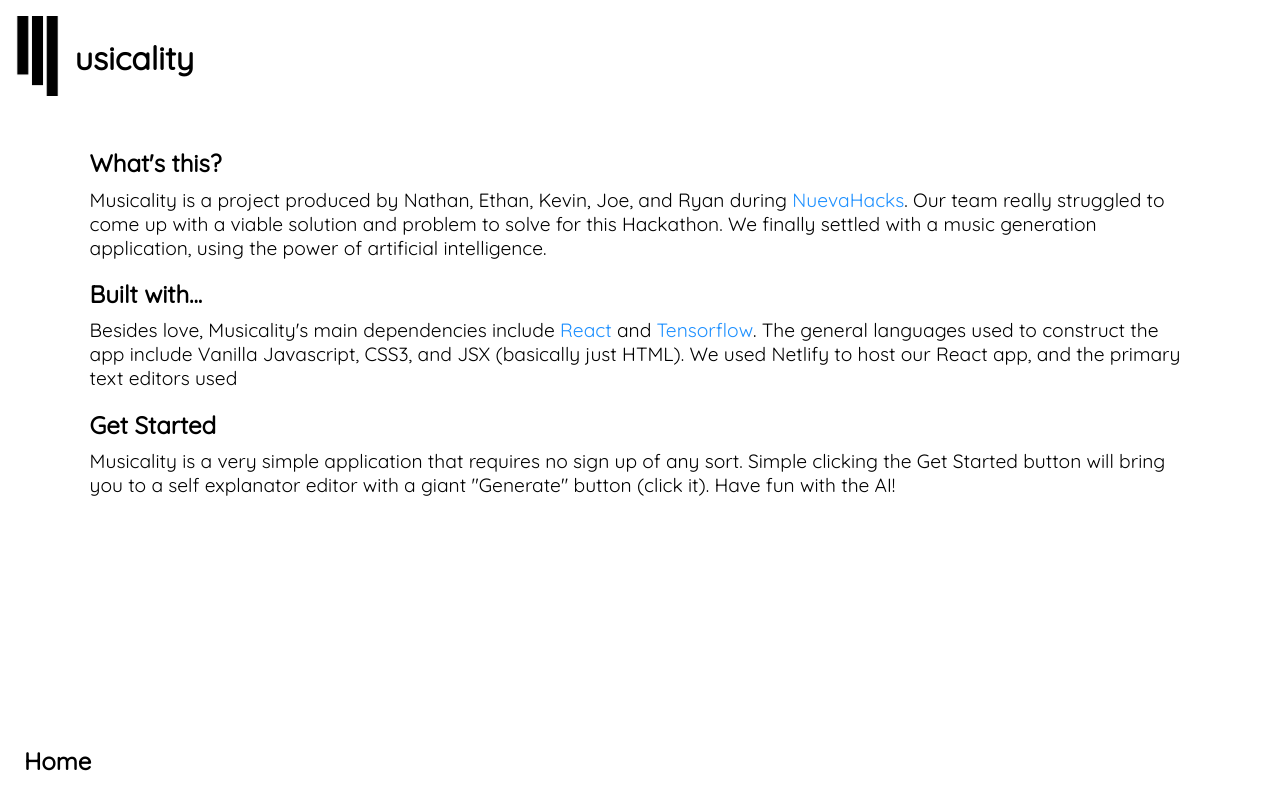
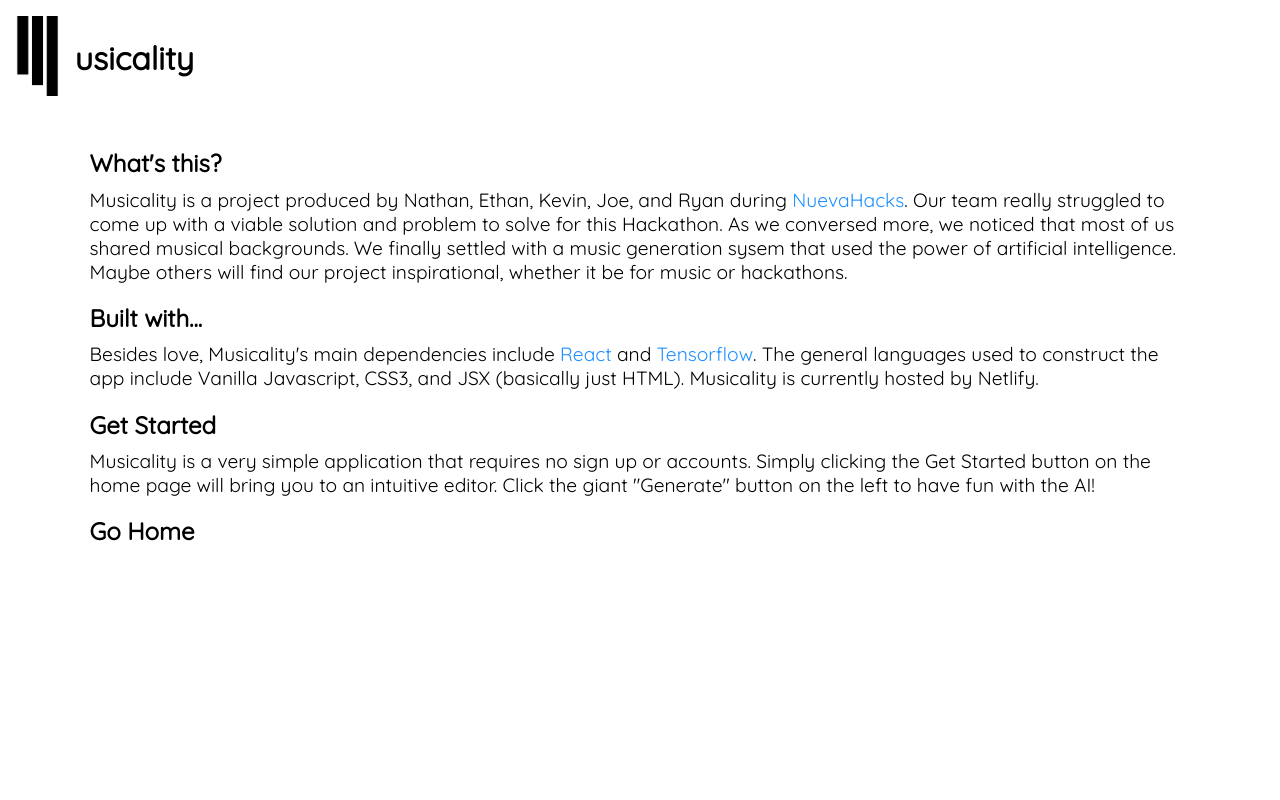
Before and after one commit to backentrancehacker/Musicality, a React (Create React App) app: page /about in a window 1280 px wide. Built offline with nearby package versions, Linux system fonts and the light colour scheme.

Commit message:
Editor route

```diff
--- a/src/App.js
+++ b/src/App.js
@@ -9,6 +9,7 @@ import './styles/global.css';
 
 import Home from './components/Home';
 import About from './components/About';
+import Editor from './components/Editor';
 
 class App extends Component {
 	render(){
@@ -21,6 +22,9 @@ class App extends Component {
 					<Route path="/about">
 						<About />
 					</Route>
+					<Route path="/editor">
+						<Editor />
+					</Route>
 				</Switch>
 			</Router>
 		)
--- a/src/components/About.js
+++ b/src/components/About.js
@@ -72,16 +72,16 @@ class About extends Component{
 				</header>
 				<div className="content fadeIn">
 					<h2>What's this?</h2>
-					<p>Musicality is a project produced by Nathan, Ethan, Kevin, Joe, and Ryan during <Outside name="NuevaHacks" href="https://www.nuevahacks.com" />. Our team really struggled to come up with a viable solution and problem to solve for this Hackathon. We finally settled with a music generation application, using the power of artificial intelligence.</p>
+					<p>Musicality is a project produced by Nathan, Ethan, Kevin, Joe, and Ryan during <Outside name="NuevaHacks" href="https://www.nuevahacks.com" />. Our team really struggled to come up with a viable solution and problem to solve for this Hackathon. As we conversed more, we noticed that most of us shared musical backgrounds. We finally settled with a music generation sysem that used the power of artificial intelligence. Maybe others will find our project inspirational, whether it be for music or hackathons.</p>
 					<h2>Built with...</h2>
-					<p>Besides love, Musicality's main dependencies include <Outside name="React" href="https://reactjs.org"/> and <Outside name="Tensorflow" href="https://www.tensorflow.org"/>. The general languages used to construct the app include Vanilla Javascript, CSS3, and JSX (basically just HTML). We used Netlify to host our React app, and the primary text editors used </p>
+					<p>Besides love, Musicality's main dependencies include <Outside name="React" href="https://reactjs.org"/> and <Outside name="Tensorflow" href="https://www.tensorflow.org"/>. The general languages used to construct the app include Vanilla Javascript, CSS3, and JSX (basically just HTML). Musicality is currently hosted by Netlify.</p>
 					<h2>Get Started</h2>
-					<p>Musicality is a very simple application that requires no sign up of any sort. Simple clicking the Get Started button will bring you to a self explanator editor with a giant "Generate" button (click it). Have fun with the AI!</p>
+					<p>Musicality is a very simple application that requires no sign up or accounts. Simply clicking the Get Started button on the home page will bring you to an intuitive editor. Click the giant "Generate" button on the left to have fun with the AI!</p>
+					<Link to="/">
+						<h2 className="to-home">Go Home</h2>
+					</Link>
 				</div>
         	</main>
-			<Link to="/">
-            	<h2 className="to-home">Home</h2>
-            </Link>
         </>
         )
 	}
--- a/src/components/Editor.js
+++ b/src/components/Editor.js
@@ -1,6 +1,6 @@
 import React, {Component} from 'react';
-import { Link } from 'react-router-dom';
-import logo from '../images/MusicalityLogo.png';
+// import { Link } from 'react-router-dom';
+// import logo from '../images/MusicalityLogo.png';
 
 class Editor extends Component {
 	render(){
--- a/src/styles/About.css
+++ b/src/styles/About.css
@@ -68,10 +68,14 @@ main.about .content{
         opacity: 1;
     }
 }
+a, a:visited{
+    color: dodgerblue;
+	text-decoration: none;
+}
+a:hover{
+	text-decoration: underline;
+}
 h2.to-home{
-    position: fixed;
-    left: 1em;
-    bottom: 1em;
     color: black;
     padding: 0;
     margin: 0;
@@ -80,12 +84,6 @@ h2.to-home{
     cursor: pointer;
 }
 h2.to-home:hover{
+    color: black;
 	text-decoration: underline;
 }
-a, a:visited{
-    color: dodgerblue;
-	text-decoration: none;
-}
-a:hover{
-	text-decoration: underline;
-}
```
